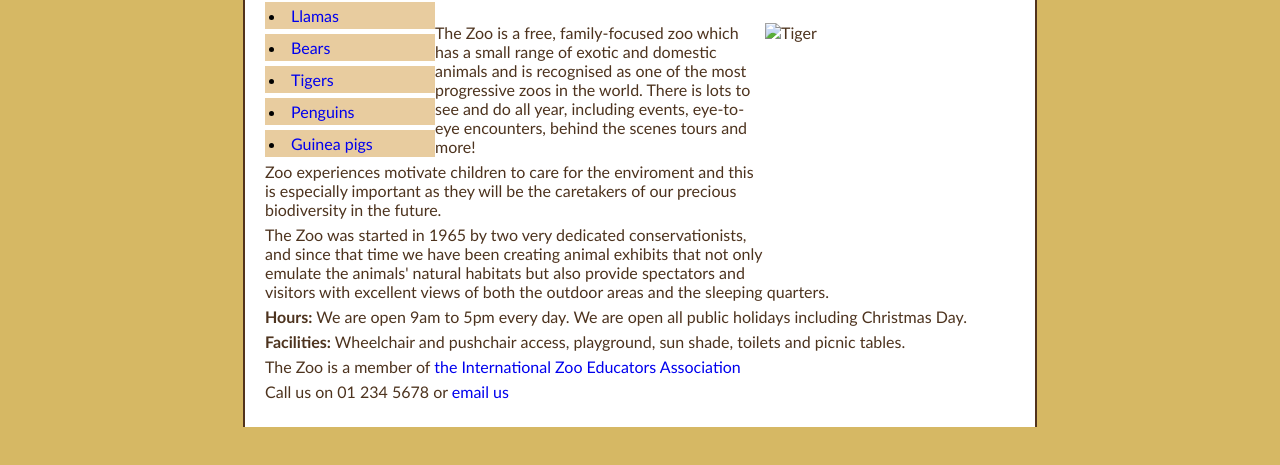
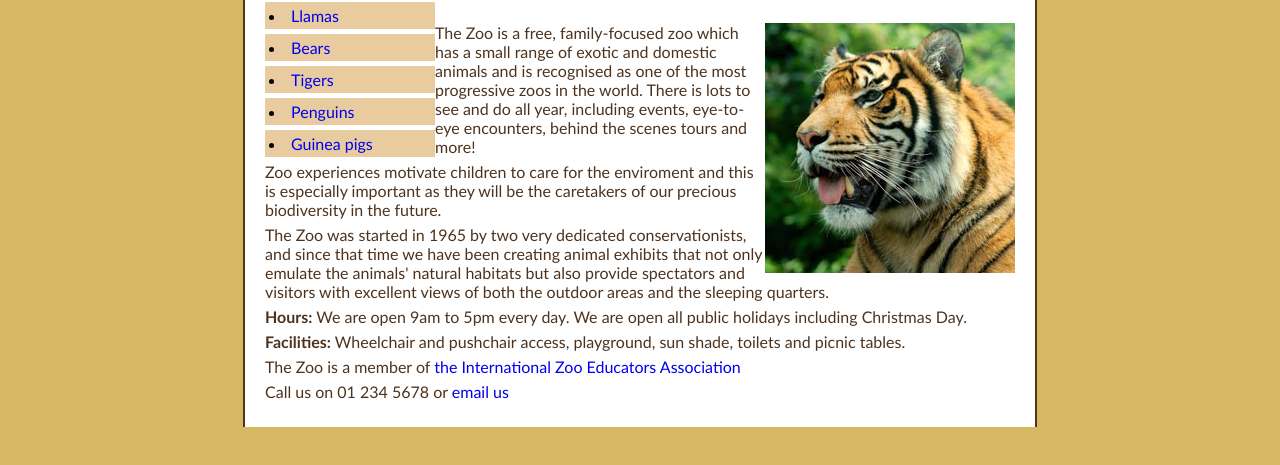
Before and after one commit to isaactasker6/ZooWebsite, a plain HTML site: page index.html in a window 1280 px wide. Shown: the part 171-636 px from the top of the page. Drawn offline with Linux system fonts and the light colour scheme.

Commit message:
Update index.html

```diff
--- a/index.html
+++ b/index.html
@@ -32,7 +32,7 @@
                 <div id="main">
                     <h3>Information:</h3>
                     <p>
-                        <img src="images/tiger.jpg" width="250" height="250" alt ="Tiger" class="rightfloat"/>
+                        <img src="tiger.jpg" width="250" height="250" alt ="Tiger" class="rightfloat"/>
                     </p>
                     <p>The Zoo is a free, family-focused zoo which has a small range of exotic and domestic animals and is recognised as one of the most progressive zoos in the world. There is lots to see and do all year, including events, eye-to-eye encounters, behind the scenes tours and more!</p>
 
@@ -73,4 +73,5 @@
 
 
 
+
 </html>
```
